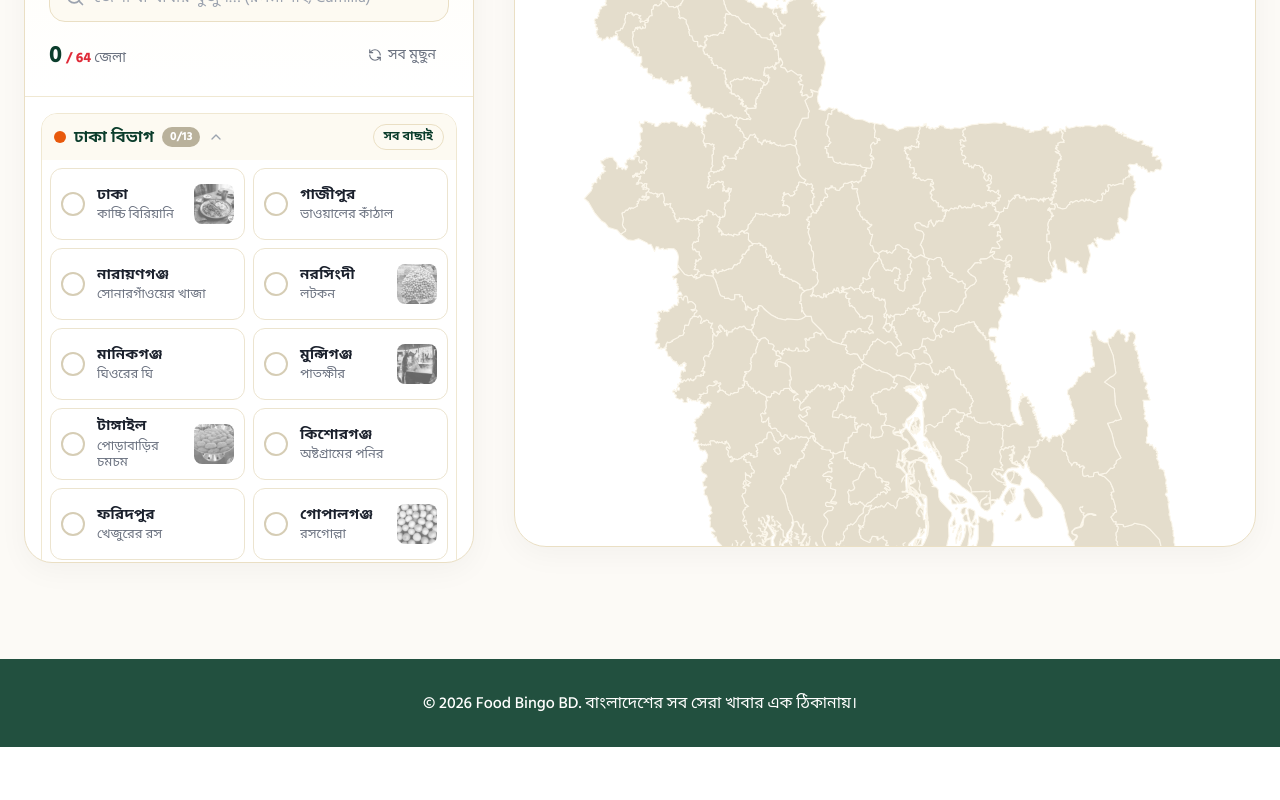
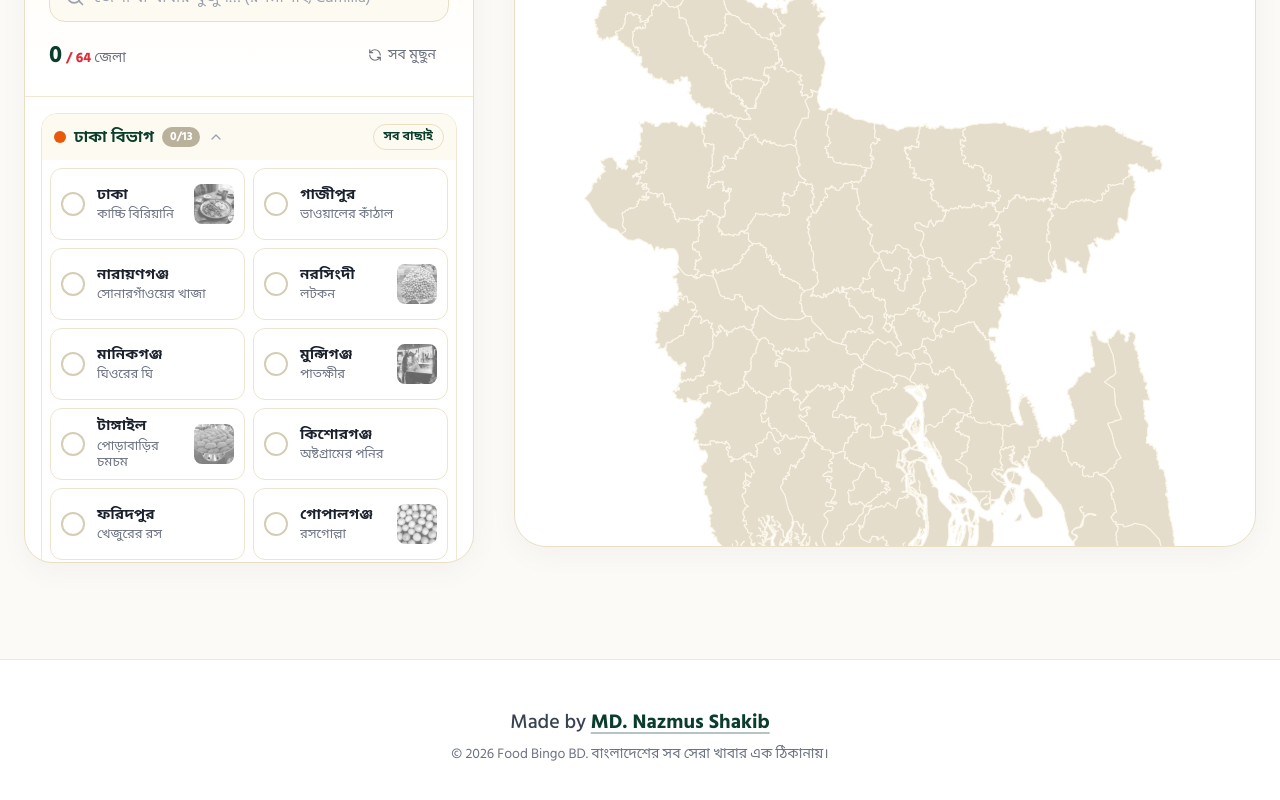
Before and after one commit to nazmusshakib878/food-bingo-bd, a React (Vite) app: page / in a window 1280 px wide. Shown: the part 538-1338 px from the top of the page. Before the commit the page ends 1285 px from the top, so only its background shows below. Built offline with nearby package versions, Linux system fonts and the light colour scheme.

Commit message:
Update footer with Facebook link

```diff
--- a/src/App.jsx
+++ b/src/App.jsx
@@ -193,7 +193,7 @@ function App() {
   const pct = TOTAL ? Math.round((selected.size / TOTAL) * 100) : 0;
 
   return (
-    <div className="min-h-screen bg-brand-cream font-bangla text-brand-dark">
+    <div className="min-h-screen bg-brand-cream font-bangla text-brand-dark pb-24 lg:pb-0">
       {/* Navbar */}
       <nav className="bg-white border-b border-[#f0e8d2] sticky top-0 z-50">
         <div className="max-w-7xl mx-auto px-4 md:px-6 h-16 flex items-center justify-between">
@@ -402,10 +402,26 @@ function App() {
         </section>
       )}
 
-      {/* Footer */}
-      <footer className="bg-brand-green text-white text-center py-8 opacity-90 pb-24 lg:pb-8">
-        <p className="font-medium">© {new Date().getFullYear()} Food Bingo BD. বাংলাদেশের সব সেরা খাবার এক ঠিকানায়।</p>
+      {/* Footer / Credits Section */}
+      <footer id="credits" className="bg-white py-12 px-4 border-t border-[#f0e8d2] text-center">
+        <div className="max-w-4xl mx-auto flex flex-col items-center justify-center">
+          <p className="text-xl text-gray-700 font-medium mb-2">
+            Made by{' '}
+            <a
+              href="https://www.facebook.com/share/1Ex7MSCMYK/"
+              target="_blank"
+              rel="noopener noreferrer"
+              className="text-brand-green font-bold hover:text-brand-red transition-colors underline decoration-brand-green/30 hover:decoration-brand-red decoration-2 underline-offset-4"
+            >
+              MD. Nazmus Shakib
+            </a>
+          </p>
+          <p className="text-sm text-gray-500">
+            © {new Date().getFullYear()} Food Bingo BD. বাংলাদেশের সব সেরা খাবার এক ঠিকানায়।
+          </p>
+        </div>
       </footer>
+
 
       {/* Sticky Mobile Bottom Bar */}
       {selected.size > 0 && (
```
